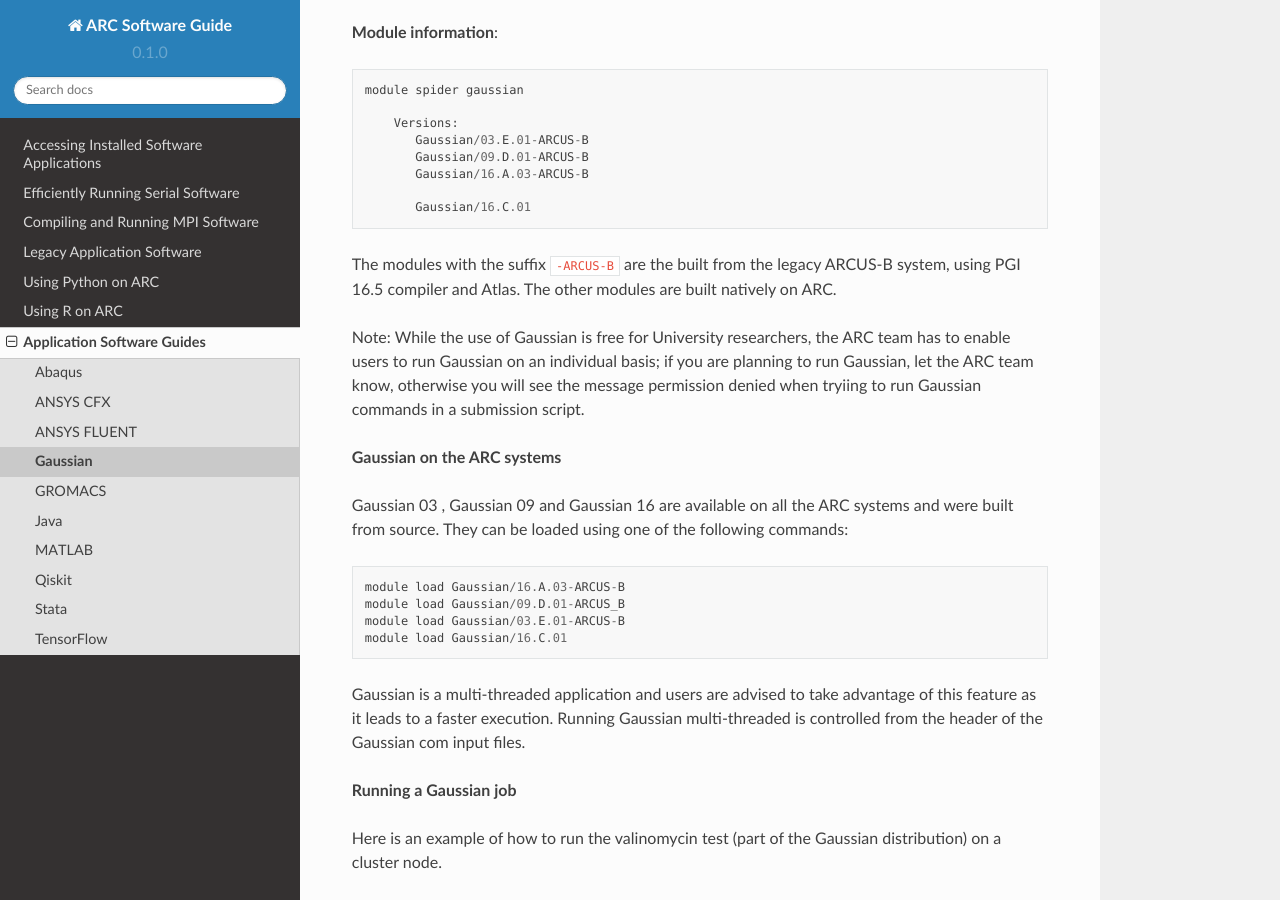
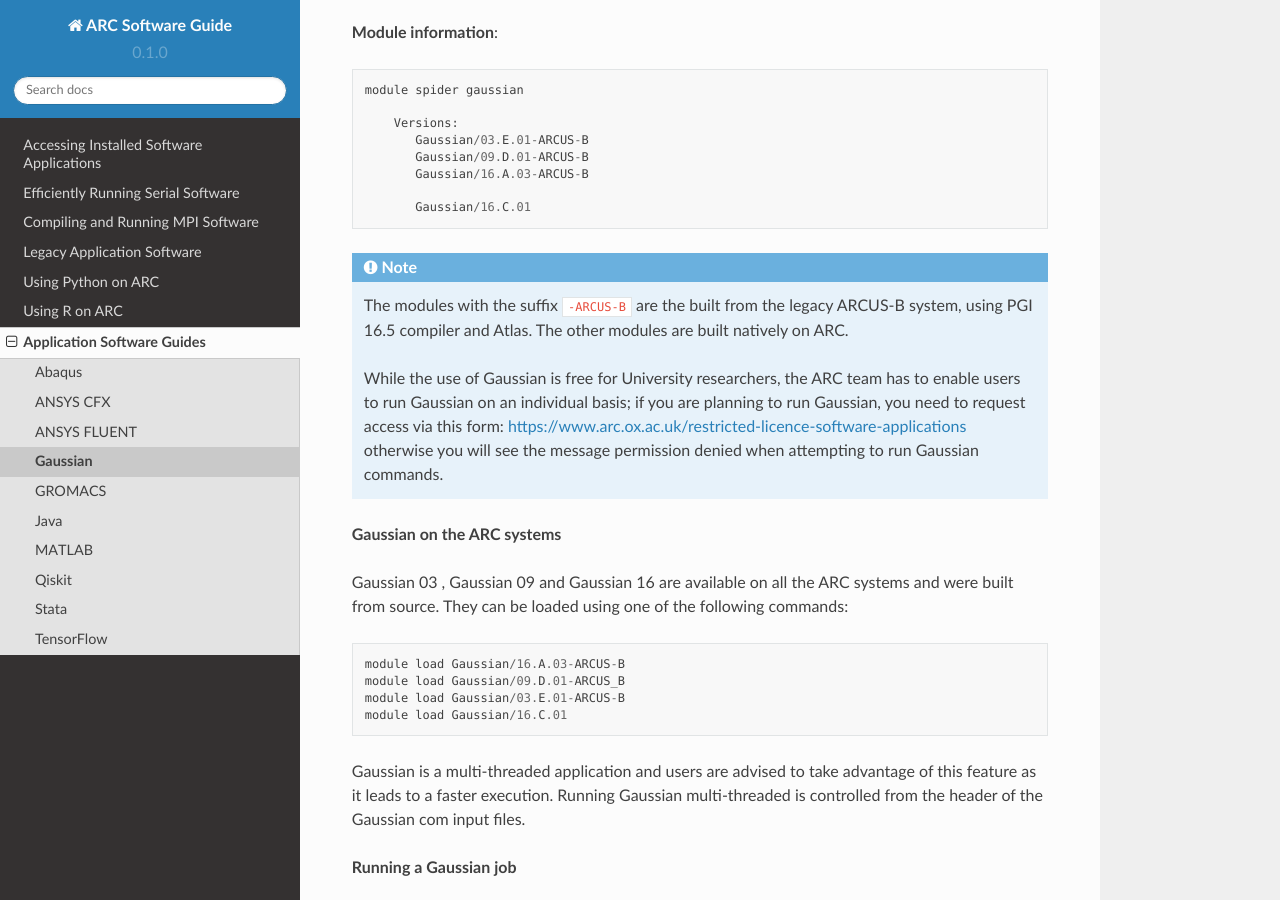
Before and after one commit to oxford-arc/arc-software-guide, a Sphinx documentation site: the page built from docs/source/apps/arc_gaussian.rst, in a window 1280 px wide and 900 px high, scrolled down 451 px. Built offline with Sphinx 7.4.7 and the Read the Docs theme 2.0.0, drawn with Linux system fonts in a browser that asks for light colours.

Commit message:
Update arc_gaussian.rst

```diff
--- a/docs/source/apps/arc_gaussian.rst
+++ b/docs/source/apps/arc_gaussian.rst
@@ -21,9 +21,11 @@
 
         Gaussian/16.C.01
 
-The modules with the suffix ``-ARCUS-B`` are the built from the legacy ARCUS-B system, using PGI 16.5 compiler and Atlas. The other modules are built natively on ARC.
+.. note::
+   The modules with the suffix ``-ARCUS-B`` are the built from the legacy ARCUS-B system, using PGI 16.5 compiler and Atlas. The other modules are built natively on ARC.
 
-Note: While the use of Gaussian is free for University researchers, the ARC team has to enable users to run Gaussian on an individual basis; if you are planning to run Gaussian, let the ARC team know, otherwise you will see the message permission denied when tryiing to run Gaussian commands in a submission script.
+   While the use of Gaussian is free for University researchers, the ARC team has to enable users to run Gaussian on an individual basis; if you are planning to run
+   Gaussian, you need to request access via this form: https://www.arc.ox.ac.uk/restricted-licence-software-applications otherwise you will see the message permission    denied when attempting to run Gaussian commands.
 
 
 **Gaussian on the ARC systems**
```
